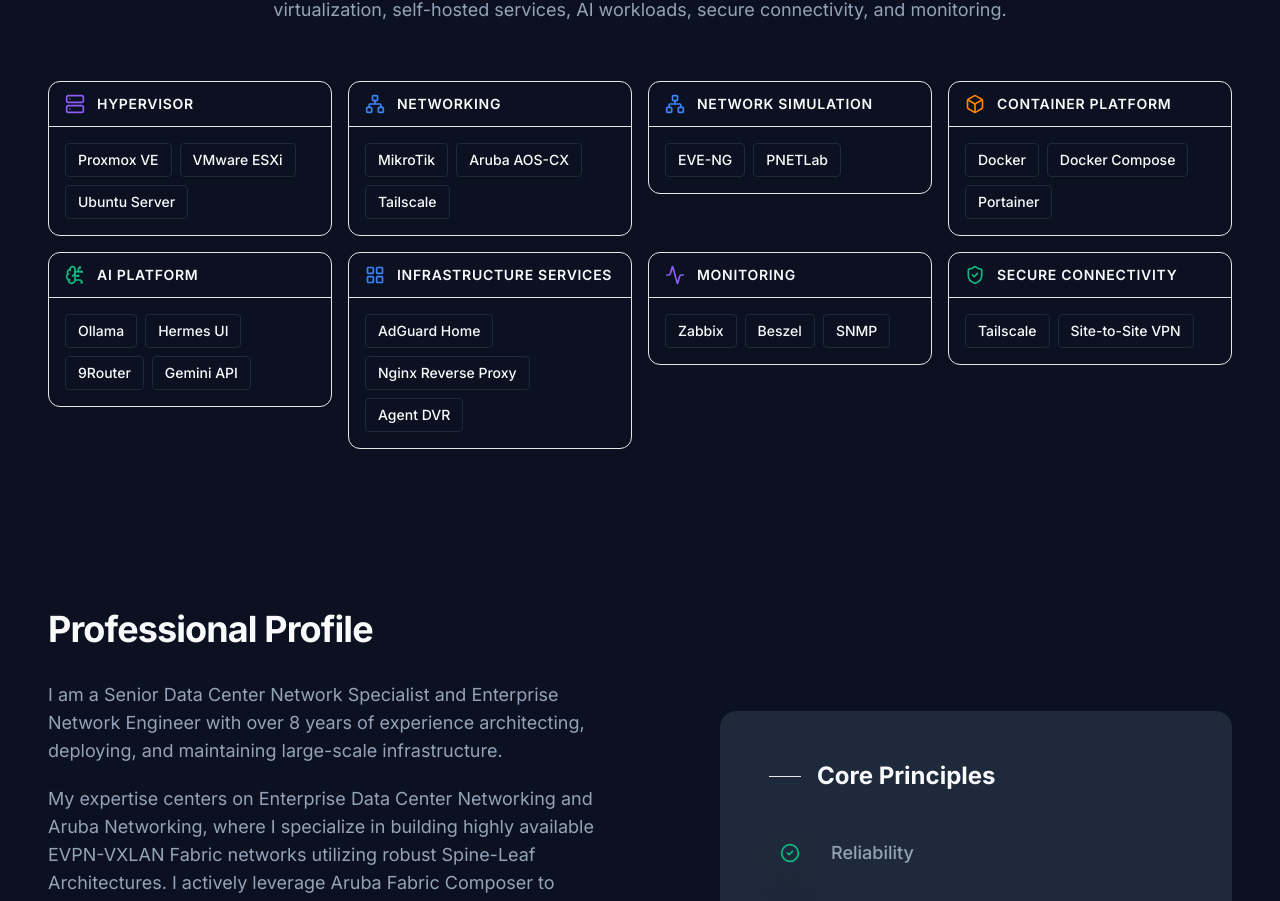
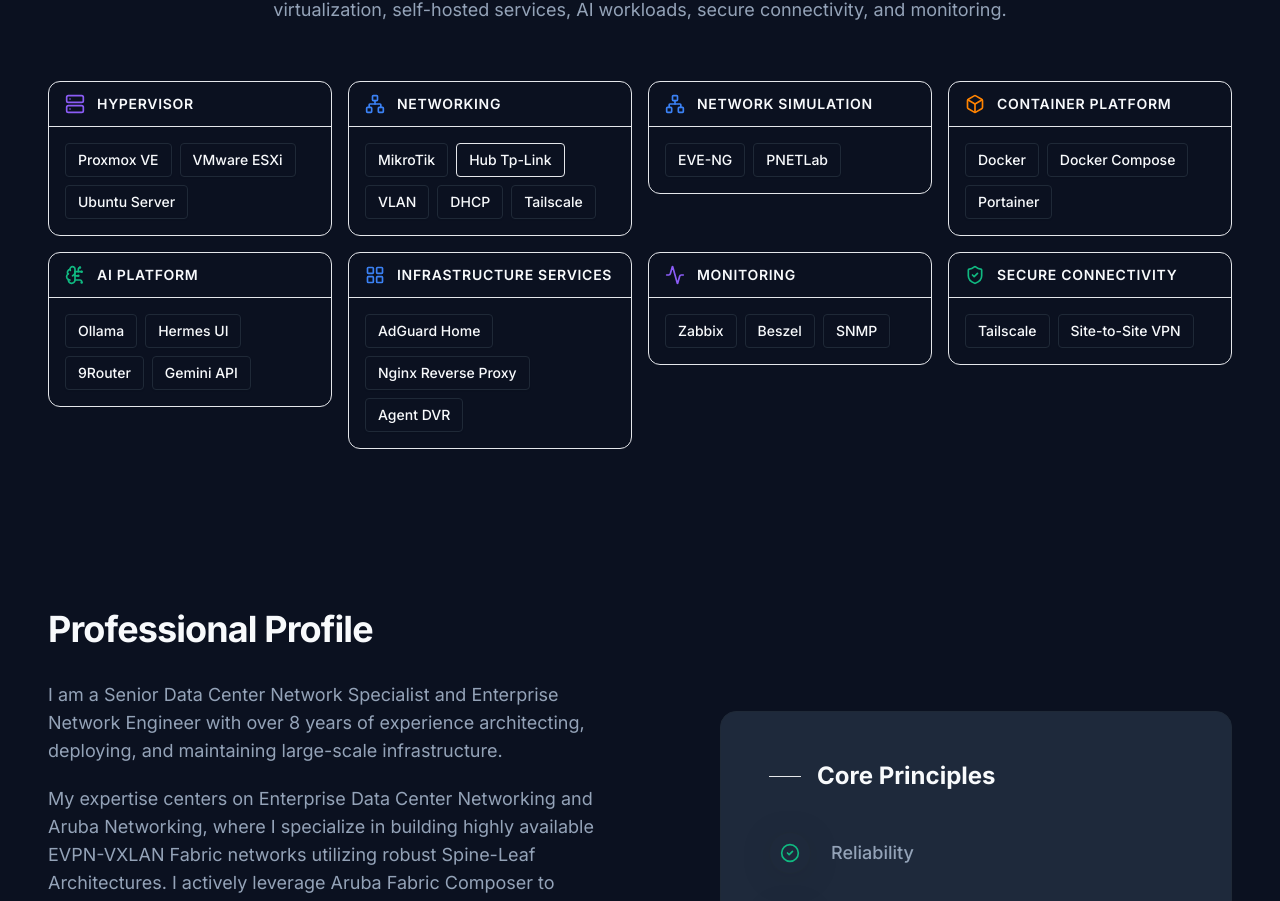
Before and after one commit to shelner8/portofolio, a Next.js app: page / in a window 1280 px wide. Shown: the part 2011-2912 px from the top of the page. Built offline with nearby package versions, Linux system fonts and the light colour scheme; no server answers.

Commit message:
content(home): update networking panel hardware to accurately reflect home lab infrastructure

```diff
--- a/src/sections/SelfHostedInfrastructureSection.tsx
+++ b/src/sections/SelfHostedInfrastructureSection.tsx
@@ -41,7 +41,7 @@
     {
       title: "Networking",
       icon: <Network className="w-5 h-5 text-accent-blue" />,
-      techs: ["MikroTik", "Aruba AOS-CX", "Tailscale"]
+      techs: ["MikroTik", "Hub Tp-Link", "VLAN", "DHCP", "Tailscale"]
     },
     {
       title: "Network Simulation",
```
Also changed, not shown: 1 other file (tests, documents, lock files or other folders).
